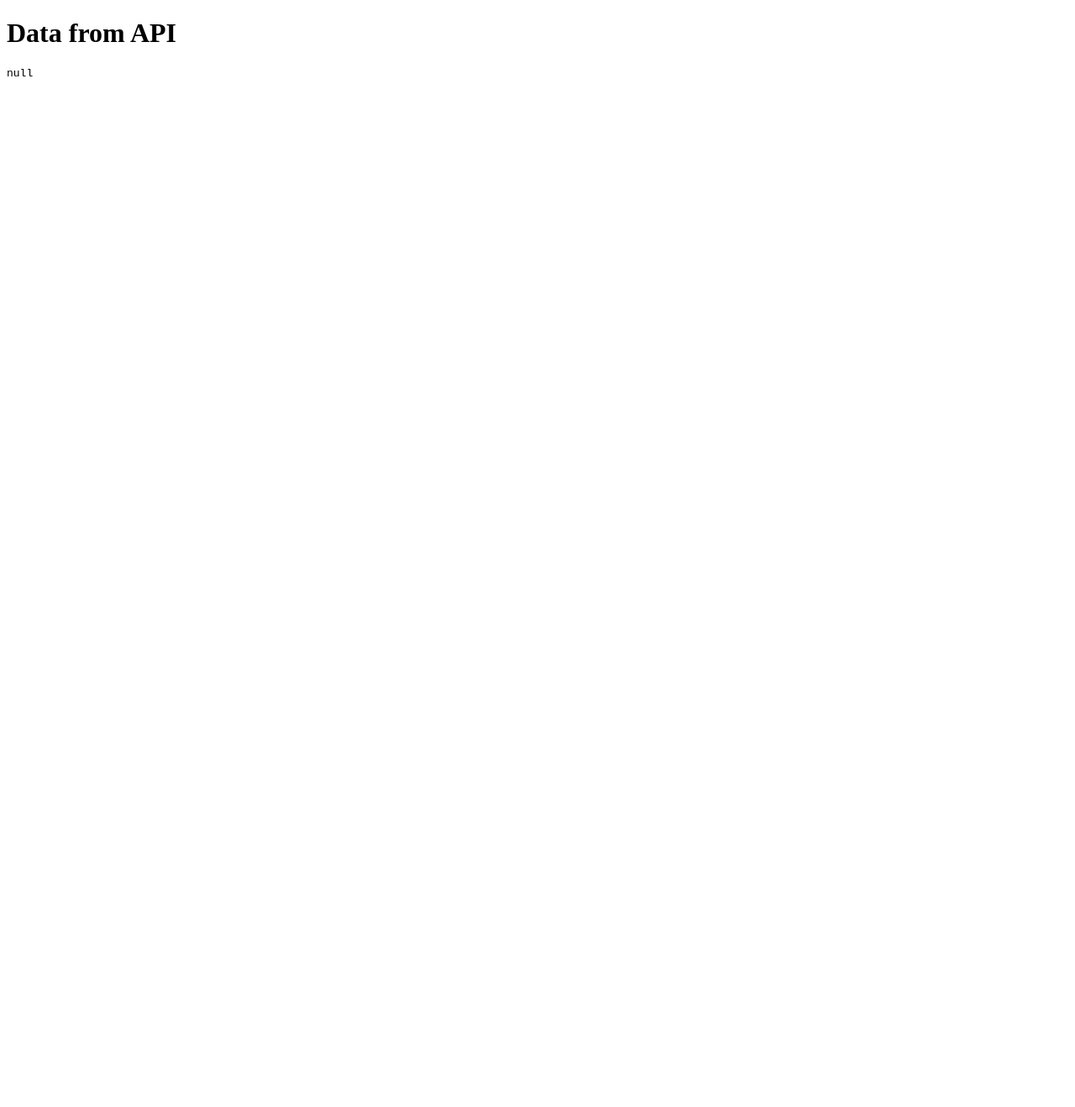
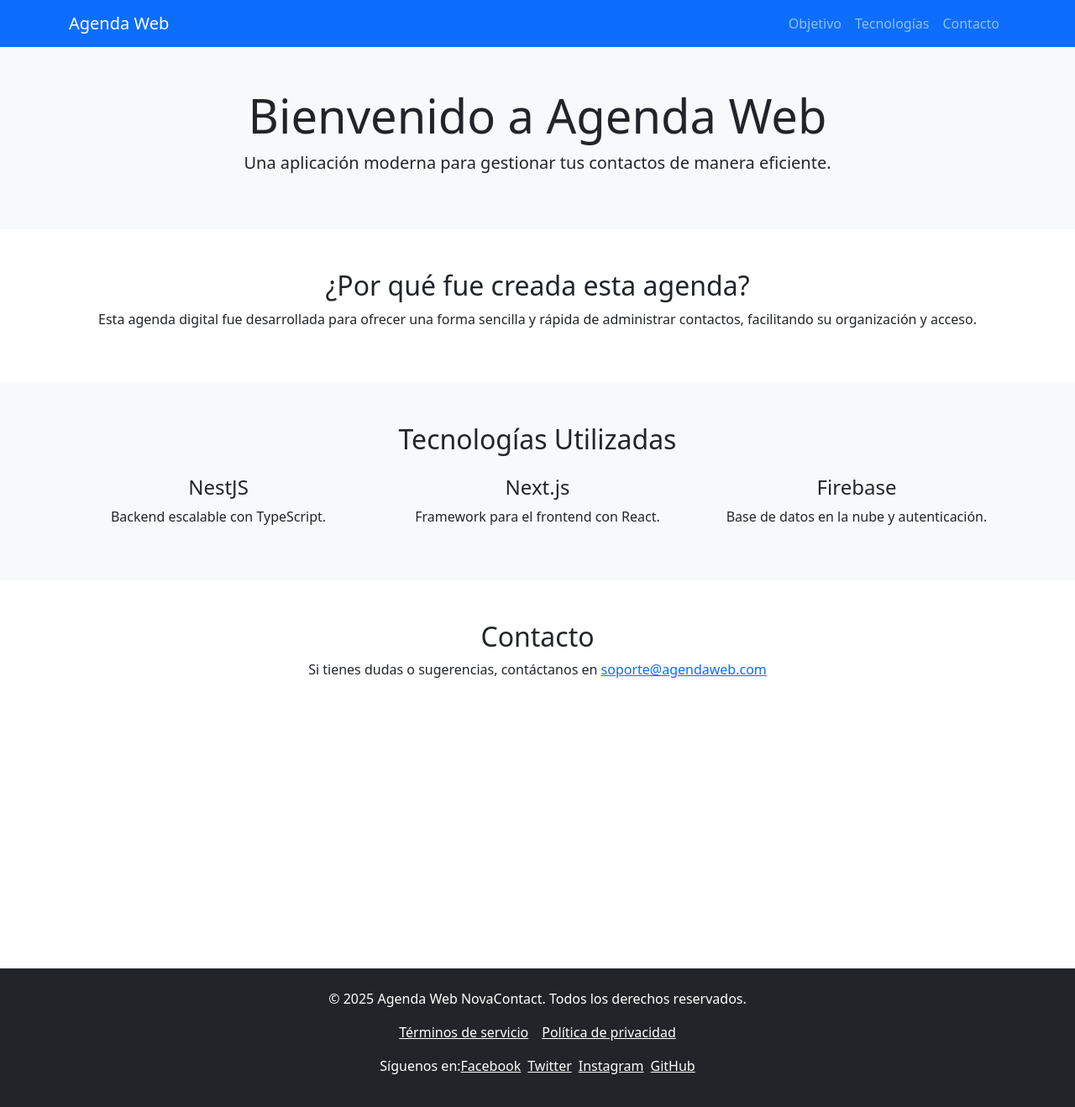
Before and after one commit to Sketox/NovaContact-Frontend, a Next.js app: page / in a window 1280 px wide. Shown: the top 1318 px of the page at 84% size. Before the commit the page ends 800 px from the top, so only its background shows below. Built offline with nearby package versions, Linux system fonts and the light colour scheme; no server answers.

Commit message:
Footer agregado a todas las pages, tambien cositos de cargando para la pagina de contactos y para la de editar contactos.

```diff
--- /dev/null
+++ b/components/footer.js
@@ -0,0 +1,37 @@
+export default function Footer() {
+  return (
+    <footer
+      className="bg-dark text-white text-center py-4"
+      style={{ marginTop: "280px" }}
+    >
+      <div className="container">
+        <p>
+          &copy; 2025 Agenda Web NovaContact. Todos los derechos reservados.
+        </p>
+        <p>
+          <a href="#" className="text-white me-3">
+            Términos de servicio
+          </a>
+          <a href="#" className="text-white">
+            Política de privacidad
+          </a>
+        </p>
+        <p>
+          Síguenos en:
+          <a href="#" className="text-white me-2">
+            Facebook
+          </a>
+          <a href="#" className="text-white me-2">
+            Twitter
+          </a>
+          <a href="#" className="text-white me-2">
+            Instagram
+          </a>
+          <a href="#" className="text-white">
+            GitHub
+          </a>
+        </p>
+      </div>
+    </footer>
+  );
+}
--- a/pages/addcontact.js
+++ b/pages/addcontact.js
@@ -1,4 +1,5 @@
 import "../utils/globals";
+import Footer from "../components/footer";
 import { useRouter } from "next/router";
 import { useState } from "react";
 import api from "../utils/api"; // Importar configuración de Axios
@@ -193,6 +194,7 @@ export default function AddContact() {
           </div>
         </div>
       </div>
+      <Footer />
     </div>
   );
 }
--- a/pages/index.js
+++ b/pages/index.js
@@ -1,35 +1,97 @@
-// pages/index.js
+import "../utils/globals";
+import Footer from "../components/footer";
+import { useState, useEffect } from "react";
+import { useRouter } from "next/router";
 
-import { useEffect, useState } from "react";
-import axios from "axios";
+export default function Index() {
+  return (
+    <>
+      {/* Navbar */}
+      <nav className="navbar navbar-expand-lg navbar-dark bg-primary">
+        <div className="container">
+          <a className="navbar-brand" href="#">
+            Agenda Web
+          </a>
+          <button
+            className="navbar-toggler"
+            type="button"
+            data-bs-toggle="collapse"
+            data-bs-target="#navbarNav"
+          >
+            <span className="navbar-toggler-icon"></span>
+          </button>
+          <div className="collapse navbar-collapse" id="navbarNav">
+            <ul className="navbar-nav ms-auto">
+              <li className="nav-item">
+                <a className="nav-link" href="#objetivo">
+                  Objetivo
+                </a>
+              </li>
+              <li className="nav-item">
+                <a className="nav-link" href="#tecnologias">
+                  Tecnologías
+                </a>
+              </li>
+              <li className="nav-item">
+                <a className="nav-link" href="#contacto">
+                  Contacto
+                </a>
+              </li>
+            </ul>
+          </div>
+        </div>
+      </nav>
 
-export default function HomePage() {
-  const [data, setData] = useState(null);
-  const [loading, setLoading] = useState(true);
+      {/* Hero Section */}
+      <header className="bg-light text-center py-5">
+        <div className="container">
+          <h1 className="display-4">Bienvenido a Agenda Web</h1>
+          <p className="lead">
+            Una aplicación moderna para gestionar tus contactos de manera
+            eficiente.
+          </p>
+        </div>
+      </header>
 
-  useEffect(() => {
-    const fetchData = async () => {
-      try {
-        const response = await axios.get(
-          "https://aac7-190-15-130-164.ngrok-free.app/"
-        );
-        setData(response.data);
-      } catch (error) {
-        console.error("Error fetching data:", error);
-      } finally {
-        setLoading(false);
-      }
-    };
+      {/* Objetivo */}
+      <section id="objetivo" className="py-5 container">
+        <h2 className="text-center">¿Por qué fue creada esta agenda?</h2>
+        <p className="text-center">
+          Esta agenda digital fue desarrollada para ofrecer una forma sencilla y
+          rápida de administrar contactos, facilitando su organización y acceso.
+        </p>
+      </section>
 
-    fetchData();
-  }, []);
+      {/* Tecnologías */}
+      <section id="tecnologias" className="bg-light py-5">
+        <div className="container text-center">
+          <h2>Tecnologías Utilizadas</h2>
+          <div className="row mt-4">
+            <div className="col-md-4">
+              <h4>NestJS</h4>
+              <p>Backend escalable con TypeScript.</p>
+            </div>
+            <div className="col-md-4">
+              <h4>Next.js</h4>
+              <p>Framework para el frontend con React.</p>
+            </div>
+            <div className="col-md-4">
+              <h4>Firebase</h4>
+              <p>Base de datos en la nube y autenticación.</p>
+            </div>
+          </div>
+        </div>
+      </section>
 
-  if (loading) return <div>Loading...</div>;
-
-  return (
-    <div>
-      <h1>Data from API</h1>
-      <pre>{JSON.stringify(data, null, 2)}</pre>
-    </div>
+      {/* Contacto */}
+      <section id="contacto" className="py-5 container text-center">
+        <h2>Contacto</h2>
+        <p>
+          Si tienes dudas o sugerencias, contáctanos en{" "}
+          <a href="mailto:soporte@agendaweb.com">soporte@agendaweb.com</a>
+        </p>
+      </section>
+      <Footer />
+    </>
   );
 }
--- a/pages/login.js
+++ b/pages/login.js
@@ -1,4 +1,5 @@
 import "../utils/globals";
+import Footer from "../components/footer";
 import { useState, useEffect } from "react";
 import { useRouter } from "next/router";
 import api from "../utils/api"; // Importar configuración de Axios
@@ -156,6 +157,7 @@ export default function Login() {
           </form>
         </div>
       </div>
+      <Footer />
     </div>
   );
 }
--- a/pages/register.js
+++ b/pages/register.js
@@ -1,4 +1,5 @@
 import "../utils/globals";
+import Footer from "../components/footer";
 import { useState } from "react";
 import { useRouter } from "next/router";
 import api from "../utils/api"; // Importar configuración de Axios
@@ -161,6 +162,7 @@ export default function Register() {
           </div>
         </div>
       </div>
+      <Footer />
     </div>
   );
 }
--- a/utils/api.js
+++ b/utils/api.js
@@ -1,7 +1,6 @@
 import axios from "axios";
 
-const API_BASE_URL =
-  "https://758f-2800-68-42-2-4fa-247c-dfd1-9392.ngrok-free.app";
+const API_BASE_URL = "https://0ec6-190-15-130-164.ngrok-free.app";
 
 const api = axios.create({
   baseURL: API_BASE_URL,
```
Also changed, not shown: pages/contacts.js (+27 -43 lines), pages/editcontact/[id].js (+13 -3 lines).
